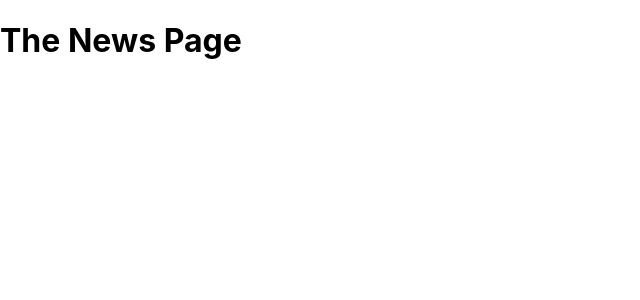
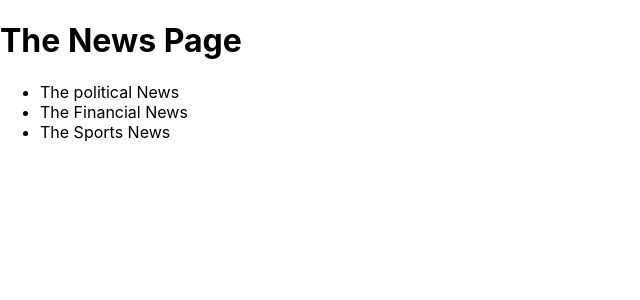
Before and after one commit to ssonko94/Introduction-to-Nextjs, a Next.js app: page /news in a window 1280 px wide. Shown: the top 300 px of the page, without its empty margins (0-640 px from the left). Built offline with nearby package versions, Linux system fonts and the light colour scheme.

Commit message:
import a Link component to implement spa routing

```diff
--- a/pages/news/index.js
+++ b/pages/news/index.js
@@ -1,5 +1,22 @@
+import Link from "next/link";
+
 function NewsPage() {
-  return <h1>The News Page</h1>;
+  return (
+    <>
+      <h1>The News Page</h1>
+      <ul>
+        <li>
+          <Link href="/news/politics">The political News</Link>
+        </li>
+        <li>
+          <Link href="/news/finances">The Financial News</Link>
+        </li>
+        <li>
+          <Link href="/news/sports">The Sports News</Link>
+        </li>
+      </ul>
+    </>
+  );
 }
 
 export default NewsPage;
```
